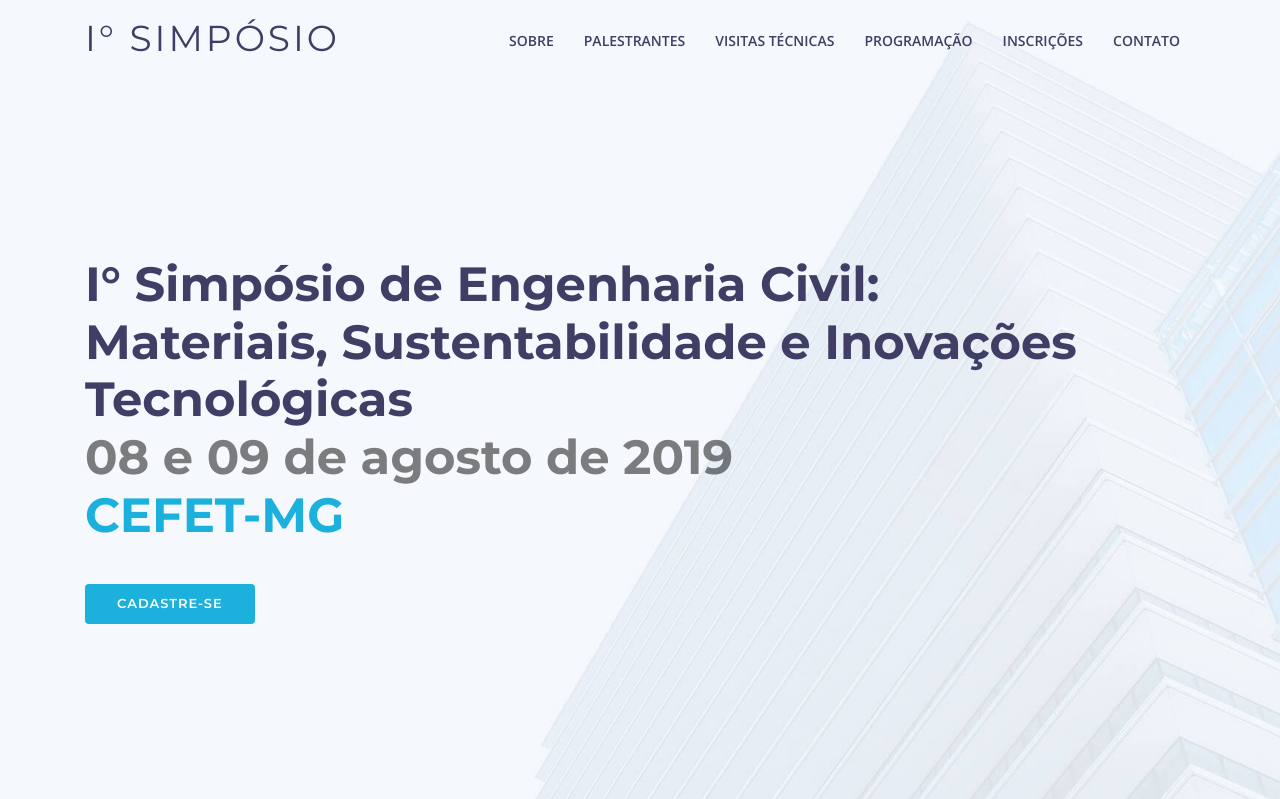
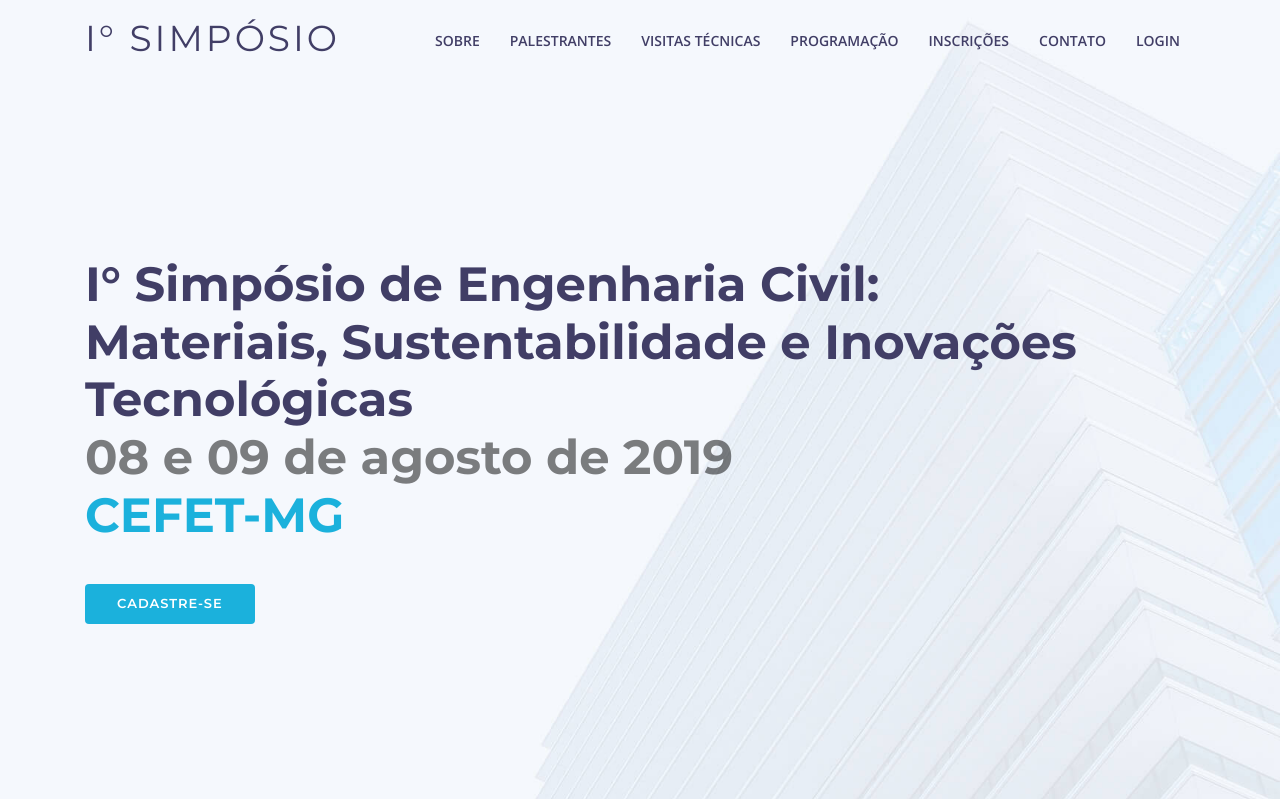
Before and after one commit to wesleycsilva/simposio_cefet, a PHP site: page / in a window 1280 px wide. Shown: the top 799 px of the page. Run offline with PHP 8.4, Linux system fonts and the light colour scheme; some web fonts are replaced.

Commit message:
atualizações

```diff
--- a/header.php
+++ b/header.php
@@ -8,8 +8,7 @@
     <meta content="" name="description">
 
     <!-- Favicons -->
-    <link href="img/favicon.png" rel="icon">
-    <link href="img/apple-touch-icon.png" rel="apple-touch-icon">
+    <link rel="shortcut icon" type="img/x-icon" href="img/simposio_logo.ico">
 
     <!-- Google Fonts -->
     <link href="https://fonts.googleapis.com/css?family=Open+Sans:300,300i,400,400i,500,600,700,700i|Montserrat:300,400,500,600,700"
--- a/index.php
+++ b/index.php
@@ -414,7 +414,8 @@
                             discentes a partir do <strong>6° período</strong> do curso. E público externo (vagas limitadas).
                         </h6>
                         <div class="">
-                            <a href="#services" class="btn btn-warning text-white">Fora do período de inscrição</a>
+                            <a href="cadastrar.php" class="btn btn-info">Cadastre-se</a>
+                            <a href="login.php" class="btn btn-success text-white">Inscreva-se</a>
                         </div>
                     </div>
                 </div>
--- a/menu.php
+++ b/menu.php
@@ -20,6 +20,7 @@ Header
                 <li><a href="#pricing">Programação</a></li>
                 <li><a href="#services">Inscrições</a></li>
                 <li><a href="#footer">Contato</a></li>
+                <li><a href="login.php">Login</a></li>
             </ul>
         </nav><!-- .main-nav -->
 
--- a/menu_cadastrar.php
+++ b/menu_cadastrar.php
@@ -19,6 +19,7 @@ Header
                 <li><a href="index.php#pricing">Programação</a></li>
                 <li><a href="index.php#services">Inscrições</a></li>
                 <li><a href="#footer">Contato</a></li>
+                <li><a href="login.php">Login</a></li>
             </ul>
         </nav><!-- .main-nav -->
 
--- a/rodape.php
+++ b/rodape.php
@@ -25,6 +25,7 @@
                                     <li><a href="#pricing">Programação</a></li>
                                     <li><a href="#services">Inscrições</a></li>
                                     <li><a href="#footer">Contato</a></li>
+                                    <li><a href="login.php">Login</a></li>
                                 </ul>
                             </div>
                         </div>
--- a/rodape_cadastrar.php
+++ b/rodape_cadastrar.php
@@ -24,6 +24,7 @@
                             <li><a href="index.php#pricing">Programação</a></li>
                             <li><a href="index.php#services">Inscrições</a></li>
                             <li><a href="index.php#footer">Contato</a></li>
+                            <li><a href="login.php">Login</a></li>
                         </ul>
                     </div>
                 </div>
```
Also changed, not shown: img/simposio_logo.ico (added).
